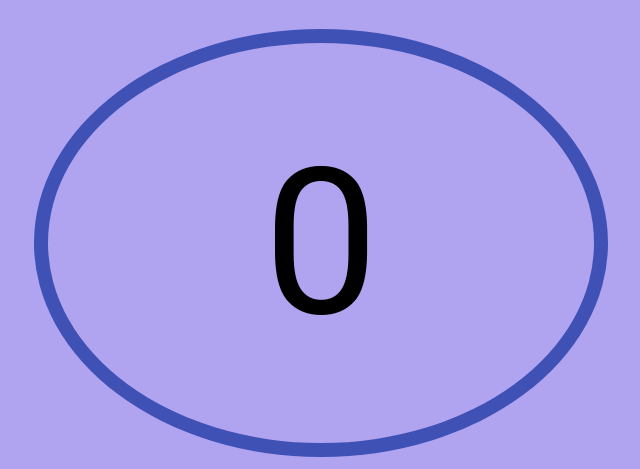
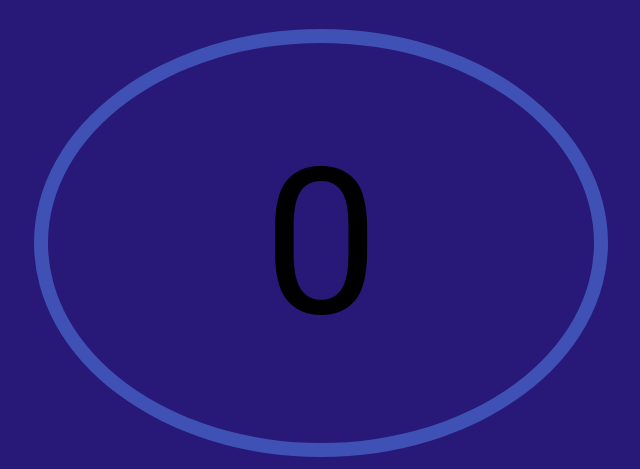
Before and after one commit to tstepnik/web, a plain HTML site: page index.html in a window 1280 px wide. Shown: the top 469 px of the page, without its empty margins (319-959 px from the left). Drawn offline with Linux system fonts and the light colour scheme; files that its build step writes are made by us from their sources; files whose address does not match are found by name.

Commit message:
change background color

```diff
--- a/styles/style.css
+++ b/styles/style.css
@@ -1,6 +1,6 @@
 body {
   font-size: 41px;
-  background-color: #b0a3f0;
+  background-color: #281877;
   display: flex;
   flex-wrap: wrap;
   align-items: center;
```
